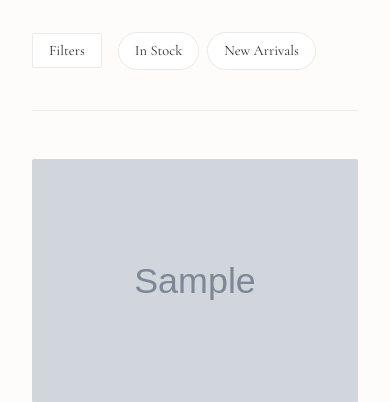
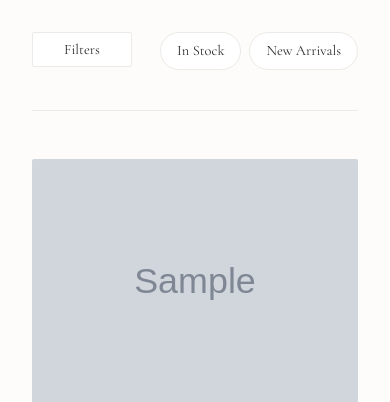
Before and after one commit to attwad/tetote, a Django app: page / in a window 390 px wide. Shown: the part 92-494 px from the top of the page. Run offline with Django 5.2, Linux system fonts and the light colour scheme; tables that the repository leaves empty hold one stand-in row (values such as "Sample post"); grey boxes marked "Sample" are stand-in pictures.

Commit message:
better filters

```diff
--- a/templates/shop/product_list.html
+++ b/templates/shop/product_list.html
@@ -46,11 +46,16 @@
     /* Mobile specific sorting/items layout */
     .sort-desktop { display: flex; align-items: center; }
     .sort-mobile { display: none; }
+    .filter-main-action { display: flex; flex-direction: column; align-items: flex-start; gap: 0.4rem; }
+    .clear-mobile { display: none; }
 
     @media (max-width: 768px) {
         .filter-controls { flex-direction: column; align-items: flex-start; gap: 1rem; }
+        .filter-controls > div { width: 100%; justify-content: space-between; }
         .sort-desktop { display: none; }
         .sort-mobile { display: block; margin-top: 1rem; border-top: 1px solid var(--border-light); padding-top: 1rem; }
+        .clear-desktop { display: none; }
+        .clear-mobile { display: inline-block; margin-left: 1rem; }
     }
 
     .toggle-filters-btn {
@@ -65,6 +70,8 @@
         gap: 0.5rem;
         transition: all 0.2s;
         border-radius: 2px;
+        min-width: 100px; /* Reserve space for "(N)" */
+        justify-content: center;
     }
     .toggle-filters-btn:hover { border-color: var(--text-muted); }
 
@@ -87,13 +94,17 @@
     <div class="filters">
         <form id="filter-form" method="get">
             <div class="filter-controls">
-                <div style="display: flex; gap: 1rem; align-items: center;">
-                    <button type="button" id="filter-toggle-btn"
-                            class="toggle-filters-btn {% if total_active_filters > 0 %}filters-active{% endif %} {% if is_expanded %}btn-pressed{% endif %}"
-                            onclick="toggleDrawer()">
-
-                        <span>{% translate "Filters" %}{% if total_active_filters > 0 %} ({{ total_active_filters }}){% endif %}</span>
-                    </button>
+                <div style="display: flex; gap: 1.5rem; align-items: flex-start;">
+                    <div class="filter-main-action">
+                        <button type="button" id="filter-toggle-btn"
+                                class="toggle-filters-btn {% if active_brands or active_yakikatas or active_types %}filters-active{% endif %} {% if is_expanded %}btn-pressed{% endif %}"
+                                onclick="toggleDrawer()">
+                            <span>{% translate "Filters" %}{% if total_active_filters > 0 %} ({{ total_active_filters }}){% endif %}</span>
+                        </button>
+                        {% if total_active_filters > 0 %}
+                            <a href="{% url 'shop:product_list' %}" class="clear-desktop" style="font-size: 0.8rem; color: var(--text-muted); text-decoration: underline; line-height: 1; margin-top: 0.2rem;">{% translate "Clear all" %}</a>
+                        {% endif %}
+                    </div>
 
                     <!-- High-frequency stock toggle always visible -->
                     <div class="chips" style="align-items: center;">
@@ -105,9 +116,6 @@
                            onclick="toggleNew(event)">
                             {% translate "New Arrivals" %}
                         </a>
-                        {% if total_active_filters > 0 %}
-                            <a href="{% url 'shop:product_list' %}" style="font-size: 0.85rem; color: var(--text-muted); text-decoration: underline; margin-left: 0.5rem; line-height: 1;">{% translate "Clear all" %}</a>
-                        {% endif %}
                     </div>
                 </div>
 
@@ -128,10 +136,13 @@
                 <div id="filter-drawer" class="filter-drawer {% if is_expanded %}open{% endif %}">
                 <div class="sort-mobile">
                     <span class="filter-label">{% translate "Sort by" %}</span>
-                    <div class="chips">
+                    <div class="chips" style="align-items: center;">
                         <a href="#" class="chip {% if not request.GET.sort %}active{% endif %}" onclick="toggleSort('')">{% translate "Newest" %}</a>
                         <a href="#" class="chip {% if request.GET.sort == 'price_asc' %}active{% endif %}" onclick="toggleSort('price_asc')">{% translate "Price ↑" %}</a>
                         <a href="#" class="chip {% if request.GET.sort == 'price_desc' %}active{% endif %}" onclick="toggleSort('price_desc')">{% translate "Price ↓" %}</a>
+                        {% if total_active_filters > 0 %}
+                            <a href="{% url 'shop:product_list' %}" class="clear-mobile" style="font-size: 0.85rem; color: var(--text-muted); text-decoration: underline;">{% translate "Clear all" %}</a>
+                        {% endif %}
                     </div>
                 </div>
                 <div style="display: grid; grid-template-columns: repeat(auto-fit, minmax(200px, 1fr)); gap: 2rem; padding-top: 1rem;">
```
